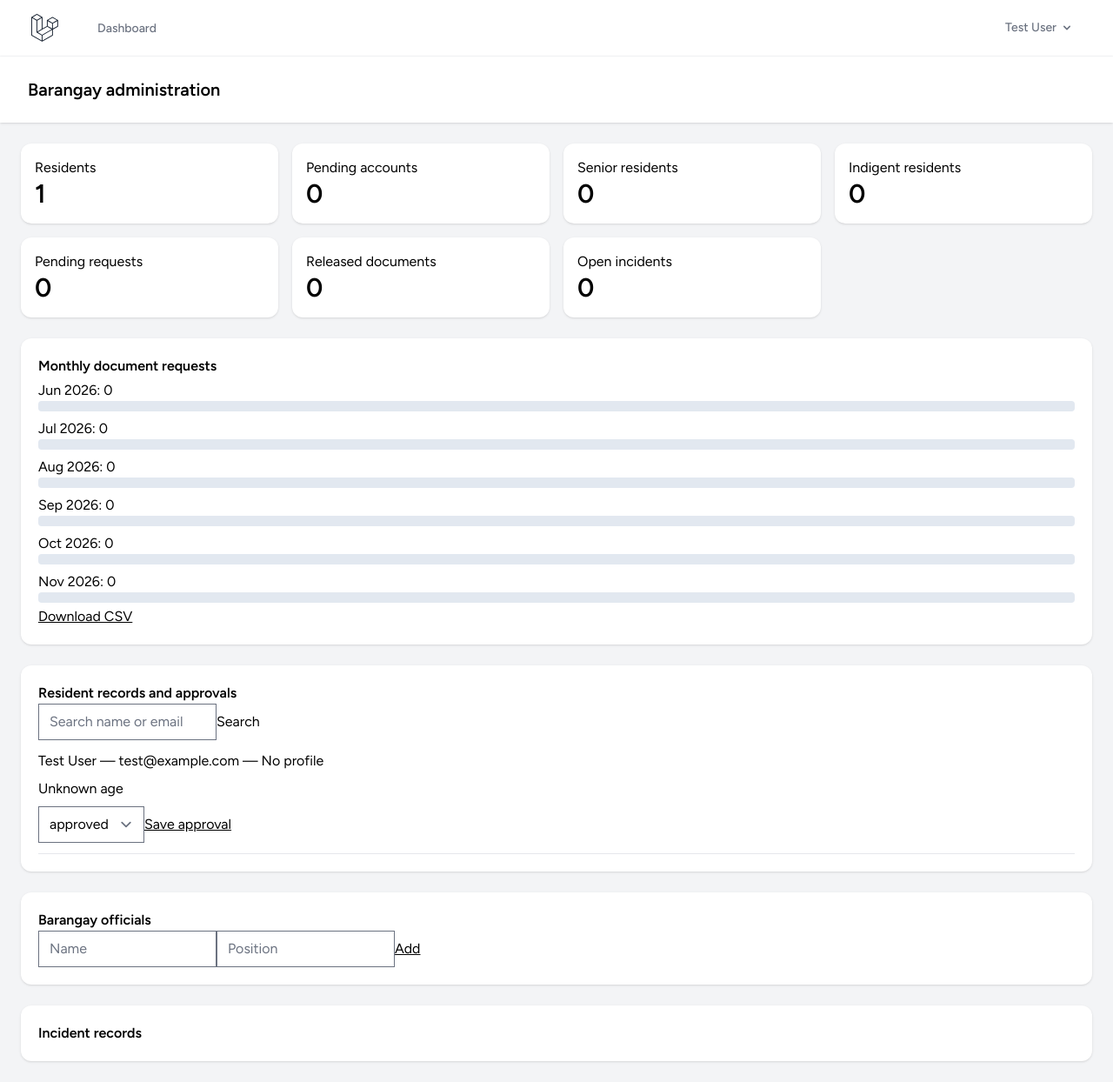
After one commit to uclm-school-JD/baryohub, a Laravel app: page /admin/capstone in a window 1280 px wide. The commit adds this page. Shown: the whole page at 87% size. Run offline with Laravel 12, Linux system fonts and the light colour scheme; a user stored in the database is signed in; data comes from the database, SQL or seed files in the repository; data that the repository does not hold is empty; style sheets or scripts are compiled from the project's sources.

Commit message:
Integrate resident and admin pages, approval and release workflow

```diff
--- a/app/Http/Controllers/Auth/RegisteredUserController.php
+++ b/app/Http/Controllers/Auth/RegisteredUserController.php
@@ -42,6 +42,8 @@ class RegisteredUserController extends Controller
             'password' => Hash::make($request->password),
         ]);
 
+        \Illuminate\Support\Facades\DB::table('users')->where('id', $user->id)->update(['approval_status' => 'pending']);
+
         event(new Registered($user));
 
         Auth::login($user);
--- a/app/Http/Controllers/DocumentRequestController.php
+++ b/app/Http/Controllers/DocumentRequestController.php
@@ -20,6 +20,7 @@ class DocumentRequestController extends Controller
 
     public function store(Request $request): RedirectResponse
     {
+        abort_unless($request->user()->approval_status === 'approved', 403);
         $validated = $request->validate([
             'type' => ['required', Rule::enum(DocumentType::class)],
             'purpose' => ['required', 'string', 'max:1000'],
--- a/app/Http/Controllers/Office/DocumentRequestController.php
+++ b/app/Http/Controllers/Office/DocumentRequestController.php
@@ -44,10 +44,13 @@ class DocumentRequestController extends Controller
             'status' => ['required', Rule::enum(DocumentRequestStatus::class)],
         ]);
 
-        $documentRequest->newQuery()
+        \Illuminate\Support\Facades\DB::transaction(function () use ($documentRequest, $validated) {
+        $changed = $documentRequest->newQuery()
             ->whereKey($documentRequest->getKey())
             ->where('status', '!=', $validated['status'])
             ->update(['status' => $validated['status']]);
+        if ($changed) { \Illuminate\Support\Facades\DB::table('service_notifications')->insert(['user_id'=>$documentRequest->user_id,'message'=>'Document '.$documentRequest->reference.': '.$validated['status'],'created_at'=>now(),'updated_at'=>now()]); }
+        });
 
         return back()->with('status', "Request {$documentRequest->reference} was updated.");
     }
--- /dev/null
+++ b/resources/views/admin/capstone.blade.php
@@ -0,0 +1,14 @@
+<x-app-layout><x-slot name="header"><h1 class="text-xl font-bold">Barangay administration</h1></x-slot>
+<div class="max-w-7xl mx-auto p-6 space-y-6">
+@if(session('status'))<p role="status">{{ session('status') }}</p>@endif
+@foreach($errors->all() as $error)<p class="text-red-700">{{ $error }}</p>@endforeach
+<div class="grid grid-cols-2 md:grid-cols-4 gap-4">@foreach($stats as $label=>$value)<div class="bg-white rounded-xl shadow p-4"><p>{{ $label }}</p><p class="text-3xl font-bold">{{ $value }}</p></div>@endforeach</div>
+<section class="bg-white rounded-xl p-5 shadow"><h2 class="font-bold">Monthly document requests</h2>@php($max=max(1,$months->max('count'))) @foreach($months as $month)<div class="py-1"><span>{{ $month['label'] }}: {{ $month['count'] }}</span><div class="bg-slate-200 h-3 rounded"><div class="bg-indigo-600 h-3 rounded" style="width:{{ 100*$month['count']/$max }}%"></div></div></div>@endforeach<a class="underline" href="{{ route('capstone.admin.export') }}">Download CSV</a></section>
+<section class="bg-white rounded-xl p-5 shadow"><h2 class="font-bold">Resident records and approvals</h2><form method="GET"><input name="q" value="{{ $q }}" placeholder="Search name or email"><button>Search</button></form>
+@foreach($residents as $resident)<div class="border-b py-3 space-y-2"><p>{{ $resident->name }} — {{ $resident->email }} — {{ $resident->barangay ?? 'No profile' }}</p><p>{{ $resident->birth_date ? \Carbon\Carbon::parse($resident->birth_date)->age : 'Unknown age' }}</p>
+<form method="POST" action="{{ route('capstone.admin.approval',$resident->id) }}">@csrf @method('PATCH')<select name="approval_status">@foreach(['pending','approved','rejected'] as $status)<option @selected($resident->approval_status===$status)>{{ $status }}</option>@endforeach</select><button class="underline">Save approval</button></form>
+@if($resident->birth_date)<form method="POST" action="{{ route('capstone.admin.indigent',$resident->id) }}">@csrf @method('PATCH')<select name="is_indigent"><option value="0" @selected(!$resident->is_indigent)>Not indigent</option><option value="1" @selected($resident->is_indigent)>Indigent</option></select><button class="underline">Save classification</button></form>@endif</div>@endforeach {{ $residents->links() }}</section>
+<section class="bg-white rounded-xl p-5 shadow"><h2 class="font-bold">Barangay officials</h2><form method="POST" action="{{ route('capstone.admin.official') }}">@csrf<input name="name" placeholder="Name" required><input name="position" placeholder="Position" required><button class="underline">Add</button></form>
+@foreach($officials as $official)<form class="border-t py-2" method="POST" action="{{ route('capstone.admin.official.update',$official->id) }}">@csrf @method('PATCH')<input name="name" value="{{ $official->name }}" required><input name="position" value="{{ $official->position }}" required><select name="active"><option value="1" @selected($official->active)>Active</option><option value="0" @selected(!$official->active)>Inactive</option></select><button class="underline">Update</button></form>@endforeach</section>
+<section class="bg-white rounded-xl p-5 shadow"><h2 class="font-bold">Incident records</h2>@foreach($incidents as $incident)<article class="border-t py-3"><p>{{ $incident->name }} — {{ $incident->subject }} ({{ $incident->incident_date }})</p><p class="whitespace-pre-wrap">{{ $incident->description }}</p><form method="POST" action="{{ route('capstone.admin.incident',$incident->id) }}">@csrf @method('PATCH')<select name="status">@foreach(['submitted','under_review','resolved'] as $status)<option @selected($incident->status===$status)>{{ $status }}</option>@endforeach</select><button class="underline">Update</button></form></article>@endforeach {{ $incidents->links() }}</section>
+</div></x-app-layout>
--- a/resources/views/dashboard.blade.php
+++ b/resources/views/dashboard.blade.php
@@ -37,6 +37,7 @@
                 </div>
             </section>
 
+            <div class="flex flex-wrap gap-4"><a class="text-indigo-700 underline" href="{{ route('resident-services.index') }}">Personal data, incidents and notifications</a>@can('manage-staff-access')<a class="text-indigo-700 underline" href="{{ route('capstone.admin.index') }}">Admin management dashboard</a>@endcan</div>
             <section aria-labelledby="resident-services-heading" class="space-y-4">
                 <h2 id="resident-services-heading" class="text-xl font-bold text-slate-900">Resident services</h2>
 
--- /dev/null
+++ b/resources/views/services/card.blade.php
@@ -0,0 +1 @@
+<!doctype html><html lang="en"><head><meta charset="utf-8"><title>BaryoHub resident record</title><style>body{font-family:system-ui;padding:2rem}.card{border:2px solid #155e75;border-radius:12px;padding:2rem;max-width:400px}@media print{button{display:none}}</style></head><body><main class="card"><h1>BaryoHub</h1><p>Resident record card — Cebu City</p><h2>{{ $resident->name }}</h2><p>Reference: BRH-R-{{ str_pad($resident->id,8,'0',STR_PAD_LEFT) }}</p><p>Prototype record; not an official government-issued ID.</p></main><button onclick="window.print()">Print</button></body></html>
--- a/routes/web.php
+++ b/routes/web.php
@@ -53,3 +53,5 @@ Route::middleware('auth')->group(function () {
 });
 
 require __DIR__.'/auth.php';
+
+require __DIR__.'/capstone.php';
```
Also changed, not shown: app/Enums/DocumentRequestStatus.php (+7 -0 lines), resources/views/services/resident.blade.php (added, +25 -0 lines).
